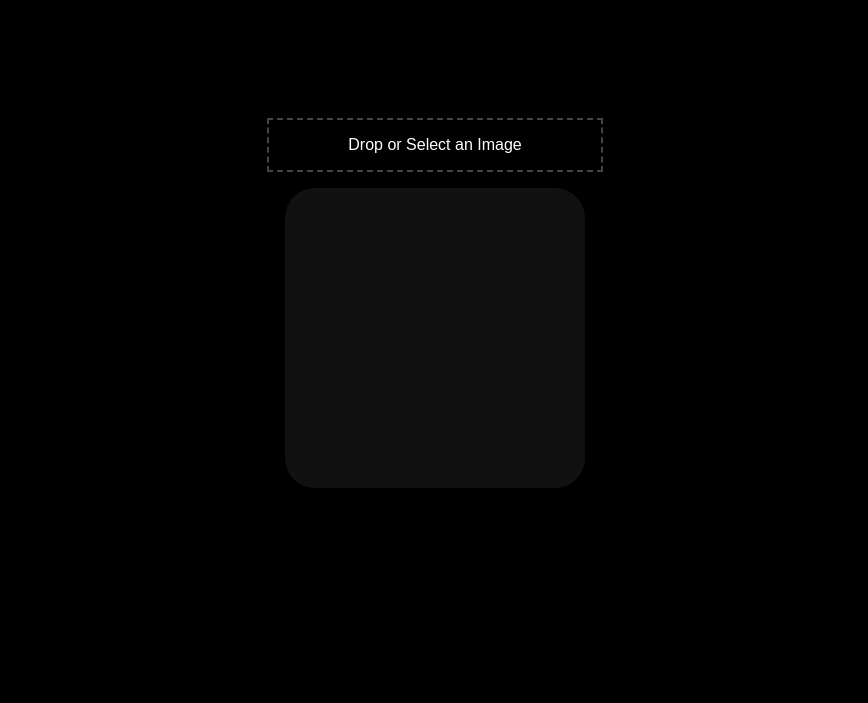
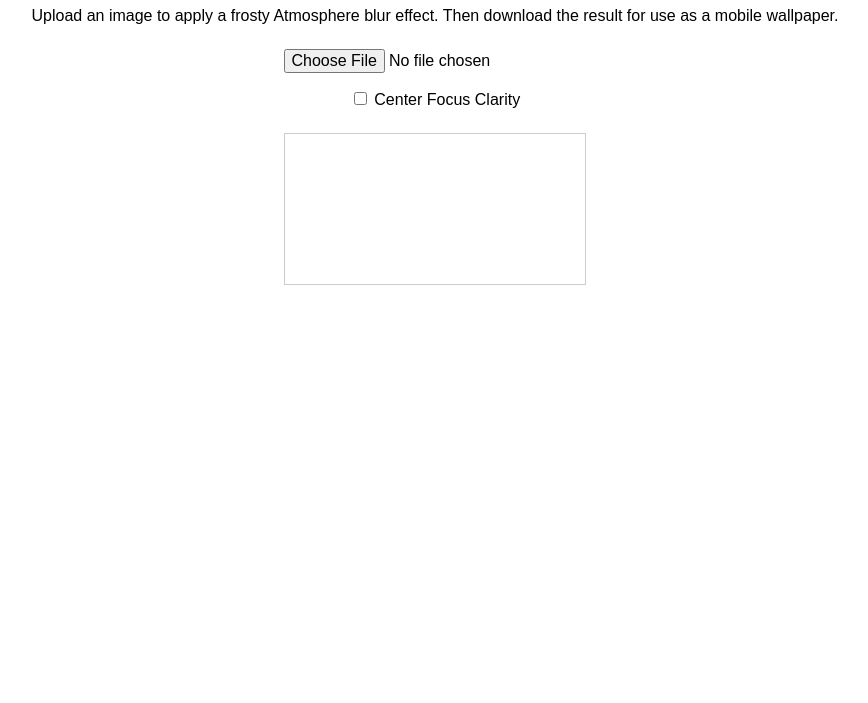
Before and after one commit to shubh72010/ATOMS, a plain HTML site: page index.html in a window 1280 px wide. Shown: the part 97-800 px from the top of the page, without its empty margins (205-1073 px from the left). Drawn offline with Linux system fonts and the light colour scheme.

Commit message:
Update index.html

```diff
--- a/index.html
+++ b/index.html
@@ -1,60 +1,34 @@
 <!DOCTYPE html>
 <html lang="en">
 <head>
-  <meta charset="UTF-8" />
-  <meta name="viewport" content="width=device-width, initial-scale=1.0" />
-  <title>ATØMS</title>
+  <meta charset="UTF-8">
+  <meta name="viewport" content="width=device-width, initial-scale=1">
+  <title>Atmosphere Wallpaper Generator</title>
   <style>
-    body {
-      margin: 0;
-      padding: 0;
-      background: #000;
-      color: #fff;
-      font-family: sans-serif;
-      display: flex;
-      flex-direction: column;
-      align-items: center;
-      justify-content: center;
-      height: 100vh;
-      gap: 1rem;
-    }
-
-    .preview {
-      width: 300px;
-      height: 300px;
-      border-radius: 30px;
-      overflow: hidden;
-      position: relative;
-      background: #111;
-      display: flex;
-      align-items: center;
-      justify-content: center;
-    }
-
-    canvas {
-      max-width: 100%;
-      max-height: 100%;
-    }
-
-    input {
-      color: white;
-    }
-
-    #drop-zone {
-      border: 2px dashed #444;
-      padding: 1rem;
-      text-align: center;
-      width: 300px;
-      cursor: pointer;
+    body { font-family: sans-serif; text-align: center; padding: 1rem; }
+    canvas { max-width: 100%; height: auto; margin-top: 1rem; border: 1px solid #ccc; }
+    #controls { margin-top: 1rem; }
+    label { display: inline-block; margin: 0.5rem; }
+    button, input[type=file] { padding: 0.5rem 1rem; font-size: 1rem; }
+    a.button {
+      display: inline-block; margin-top: 1rem; padding: 0.5rem 1rem;
+      background: #007BFF; color: #fff; text-decoration: none; border-radius: 4px;
     }
   </style>
 </head>
 <body>
-  <div id="drop-zone">Drop or Select an Image</div>
-  <input type="file" id="imageInput" accept="image/*" hidden />
-  <div class="preview">
-    <canvas id="canvas" width="300" height="300"></canvas>
+  <h1>Nothing OS Atmosphere Wallpaper</h1>
+  <p>Upload an image to apply a frosty Atmosphere blur effect. Then download the result for use as a mobile wallpaper.</p>
+
+  <div id="controls">
+    <input type="file" id="upload" accept="image/*"><br>
+    <label>
+      <input type="checkbox" id="centerFocus"> Center Focus Clarity
+    </label>
   </div>
+
+  <canvas id="canvas"></canvas><br>
+  <a id="downloadLink" class="button" style="display: none;">Download Wallpaper</a>
 
   <script src="app.js"></script>
 </body>
```
